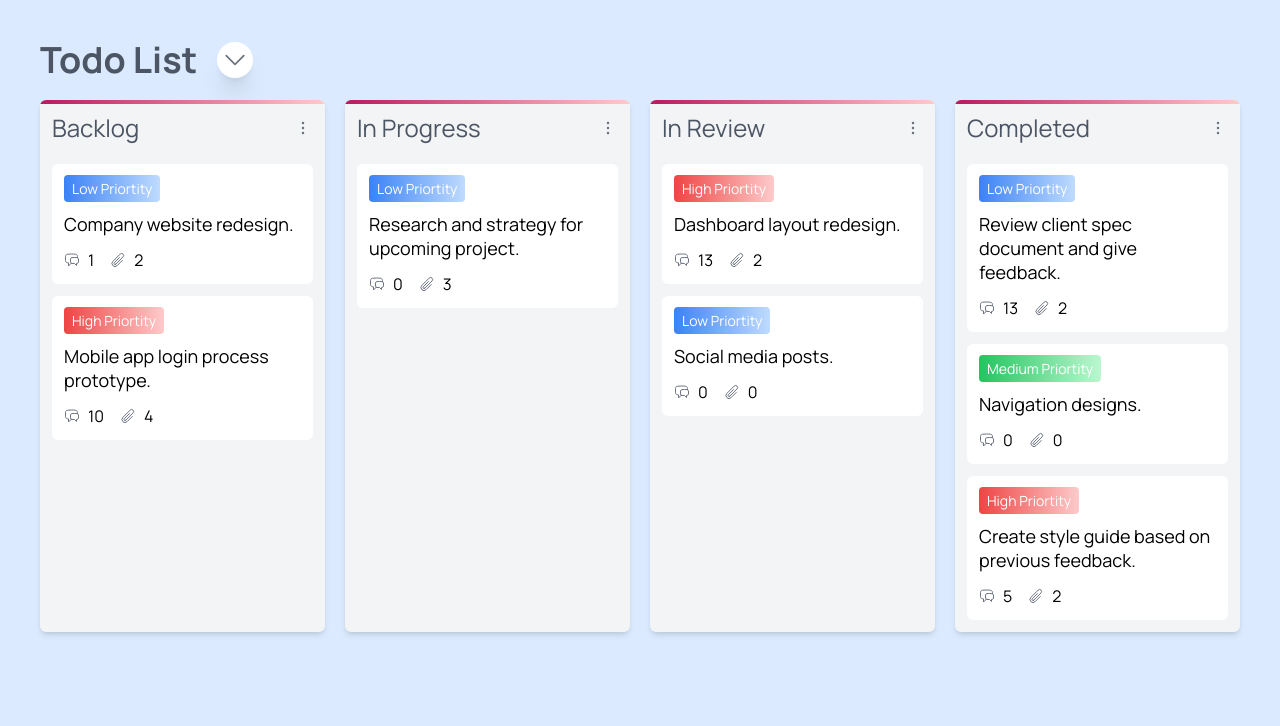
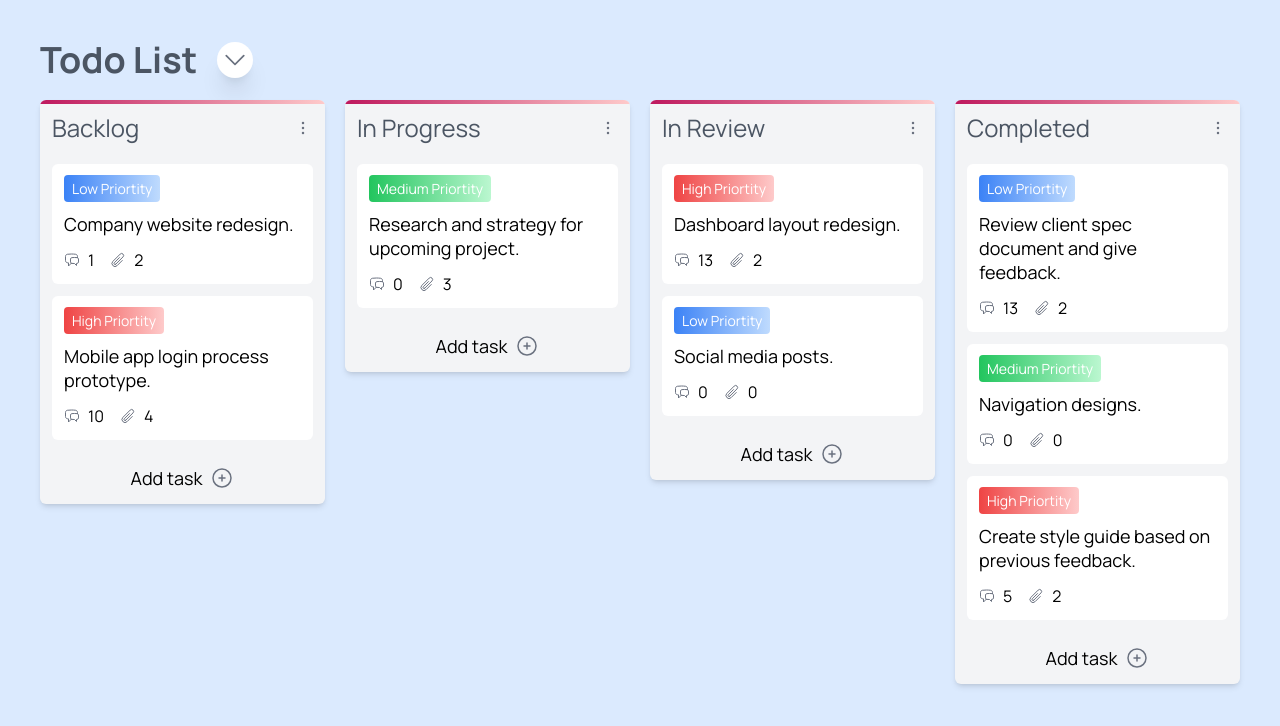
Before and after one commit to MrLatif/money-tracker, a Next.js app: page /kanban in a window 1280 px wide. Shown: the top 726 px of the page. Built offline with nearby package versions, Linux system fonts and the light colour scheme.

Commit message:
lastest changes

```diff
--- a/components/CardItem.tsx
+++ b/components/CardItem.tsx
@@ -5,10 +5,18 @@ import {
 import React from "react";
 import Image from "next/image";
 import { DataProps } from "../types";
+import { Draggable } from "react-beautiful-dnd";
 
 const CardItem = ({ data }: any) => {
   return (
-    <div className="bg-white rounded-md p-3 mt-3 ">
+    <Draggable index={data.id} draggableId={data.id.toString()}>
+      {(provided) => (
+        <div
+          ref={provided.innerRef}
+          {...provided.draggableProps}
+          {...provided.dragHandleProps}
+          className="bg-white rounded-md p-3 mt-3 "
+        >
           <label
             className={`bg-gradient-to-r from-blue-500 to-blue-200 px-2 py-1 rounded text-white text-sm
         ${
@@ -40,6 +48,8 @@ const CardItem = ({ data }: any) => {
             </div>
           </div>
         </div>
+      )}
+    </Draggable>
   );
 };
 
--- a/components/Kanban.tsx
+++ b/components/Kanban.tsx
@@ -1,17 +1,23 @@
-import React from "react";
+"use client";
+
+import React, { useEffect, useState } from "react";
 import {
   ChevronDownIcon,
   EllipsisVerticalIcon,
 } from "@heroicons/react/24/solid";
-import {
-  ChatBubbleLeftRightIcon,
-  PaperClipIcon,
-} from "@heroicons/react/24/outline";
+import { PlusCircleIcon } from "@heroicons/react/24/outline";
 import { Paper } from "@mui/material";
 import CardItem from "./CardItem";
 import BoardData from "../data/board-data.json";
+import { DragDropContext, Draggable, Droppable } from "react-beautiful-dnd";
 
 const Kanban = () => {
+  const [ready, setReady] = useState(false);
+  useEffect(() => {
+    if (process.browser) {
+      setReady(true);
+    }
+  }, []);
   return (
     <>
       <div className="p-10">
@@ -20,28 +26,47 @@ const Kanban = () => {
           <h4 className="text-4xl font-bold text-gray-600">Todo List</h4>
           <ChevronDownIcon className="w-9 h-9 text-gray-500 rounded-full p-1 bg-white ml-5 shadow-xl" />
         </div>
+
         {/* Board columns */}
+        {ready && (
+          <DragDropContext>
             <div className="grid grid-cols-4 gap-5 my-5">
               {BoardData.map((board, index) => {
                 return (
+                  <div key={index}>
+                    <Droppable droppableId={board.name}>
+                      {(provider) => (
                         <div
-                key={index}
+                          {...provider.droppableProps}
+                          ref={provider.innerRef}
                           className="bg-gray-100 p-3 rounded-md shadow-md flex flex-col relative overflow-hidden"
                         >
                           <span className="w-full h-1 bg-gradient-to-r from-pink-700 to-red-200 absolute inset-x-0 top-0"></span>
                           <h4 className="flex justify-between items-center mb-2">
-                  <span className="text-2xl text-gray-600">{board.name}</span>
+                            <span className="text-2xl text-gray-600">
+                              {board.name}
+                            </span>
                             <EllipsisVerticalIcon className="w-5 h-5 text-gray-500" />
                           </h4>
 
                           {board.items.length > 0 &&
                             board.items.map((item, iIndex) => {
-                    return <CardItem key={iIndex} data={item} />;
+                              return (<CardItem key={iIndex} data={item} />);
                             })}
+
+                          <button className="flex justify-center items-center mt-6 space-x-2 text-lg">
+                            <span>Add task</span>
+                            <PlusCircleIcon className="w-6 h-6 text-gray-500" />
+                          </button>
+                        </div>
+                      )}
+                    </Droppable>
                   </div>
                 );
               })}
             </div>
+          </DragDropContext>
+        )}
       </div>
     </>
   );
--- a/data/board-data.json
+++ b/data/board-data.json
@@ -3,12 +3,14 @@
       "name": "Backlog",
       "items": [
         {
+          "id": 1,
           "priority": 0,
           "title": "Company website redesign.",
           "chat": 1,
           "attachment": 2
         },
         {
+          "id": 2,
           "priority": 2,
           "title": "Mobile app login process prototype.",
           "chat": 10,
@@ -20,7 +22,8 @@
       "name": "In Progress",
       "items": [
         {
-          "priority": 0,
+          "id": 3,
+          "priority": 1,
           "title": "Research and strategy for upcoming project.",
           "chat": 0,
           "attachment": 3
@@ -31,12 +34,14 @@
       "name": "In Review",
       "items": [
         {
+          "id": 4,
           "priority": 2,
           "title": "Dashboard layout redesign.",
           "chat": 13,
           "attachment": 2
         },
         {
+          "id": 5,
           "priority": 0,
           "title": "Social media posts.",
           "chat": 0,
@@ -48,18 +53,21 @@
       "name": "Completed",
       "items": [
         {
+          "id": 6,
           "priority": 0,
           "title": "Review client spec document and give feedback.",
           "chat": 13,
           "attachment": 2
         },
         {
+          "id": 7,
           "priority": 1,
           "title": "Navigation designs.",
           "chat": 0,
           "attachment": 0
         },
         {
+          "id": 8,
           "priority": 2,
           "title": "Create style guide based on previous feedback.",
           "chat": 5,
--- a/package.json
+++ b/package.json
@@ -17,11 +17,13 @@
     "@next/font": "^13.5.4",
     "next": "13.5.4",
     "react": "^18",
+    "react-beautiful-dnd": "^13.1.1",
     "react-dom": "^18"
   },
   "devDependencies": {
     "@types/node": "^20",
     "@types/react": "^18",
+    "@types/react-beautiful-dnd": "^13.1.5",
     "@types/react-dom": "^18",
     "autoprefixer": "^10",
     "eslint": "^8",
```
Also changed, not shown: 1 other file (tests, documents, lock files or other folders). Lines whose indentation alone changed are shown as unchanged.
